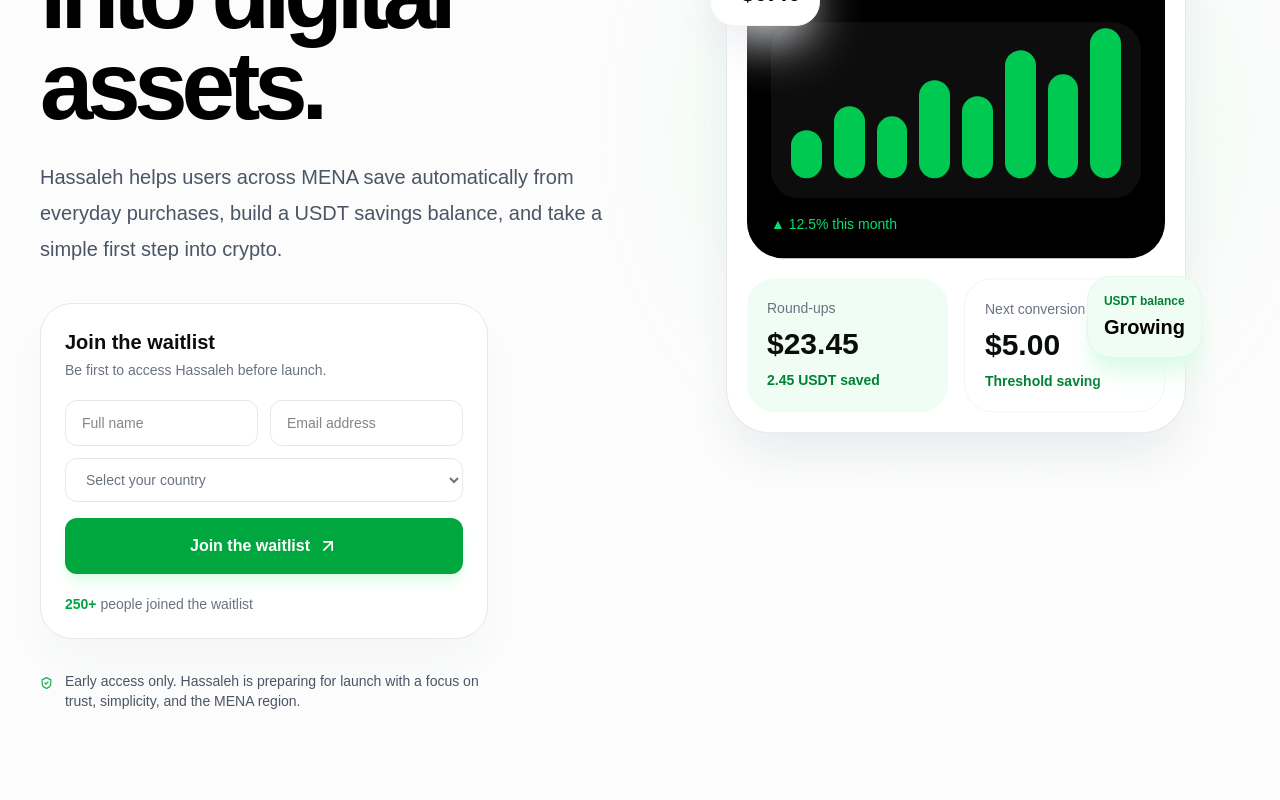
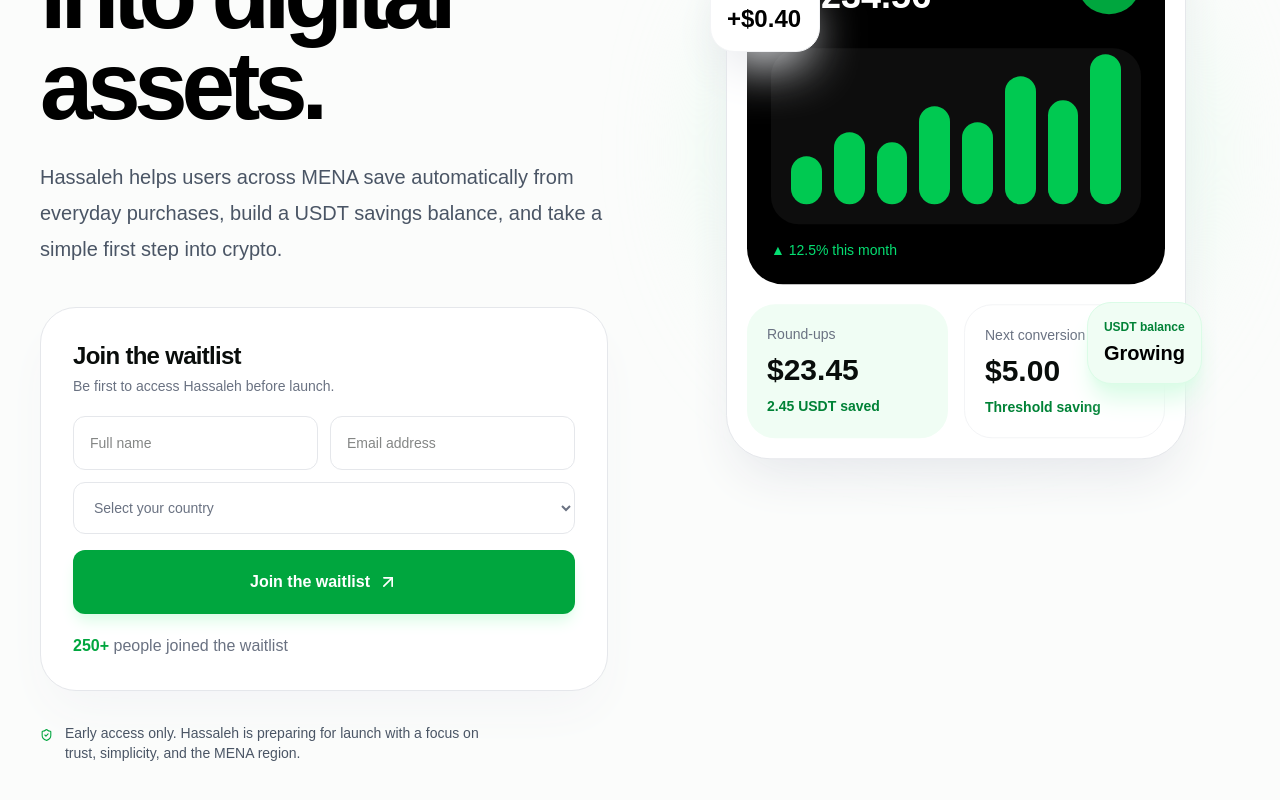
Before and after one commit to XxKaramxX/hassaleh-waitlist, a Next.js app: page / in a window 1280 px wide. Shown: the part 570-1370 px from the top of the page. Built offline with nearby package versions, Linux system fonts and the light colour scheme; no server answers.

Commit message:
Update page.tsx

```diff
--- a/app/page.tsx
+++ b/app/page.tsx
@@ -175,7 +175,7 @@ function WaitlistCard() {
         id="waitlist"
         initial={{ opacity: 0, scale: 0.96, y: 16 }}
         animate={{ opacity: 1, scale: 1, y: 0 }}
-        className="mt-9 max-w-md rounded-[2rem] border border-green-100 bg-white p-8 shadow-2xl shadow-green-100"
+        className="mt-10 max-w-xl rounded-[2.25rem] border border-green-100 bg-white p-8 shadow-2xl shadow-green-100 md:p-9"
       >
         <div className="flex h-16 w-16 items-center justify-center rounded-full bg-green-100 text-green-700">
           <CheckCircle2 className="h-9 w-9" />
@@ -215,9 +215,9 @@ function WaitlistCard() {
     <form
       id="waitlist"
       onSubmit={handleSubmit}
-      className="mt-9 max-w-md rounded-[2rem] border border-gray-200 bg-white p-6 shadow-2xl shadow-gray-100"
+      className="mt-10 max-w-xl rounded-[2.25rem] border border-gray-200 bg-white p-7 shadow-2xl shadow-gray-100 md:p-8"
     >
-      <h3 className="text-xl font-semibold">Join the waitlist</h3>
+      <h3 className="text-2xl font-semibold tracking-[-0.03em]">Join the waitlist</h3>
 
       <p className="mt-1 text-sm text-gray-500">
         Be first to access Hassaleh before launch.
@@ -228,7 +228,7 @@ function WaitlistCard() {
           value={fullName}
           onChange={(event) => setFullName(event.target.value)}
           placeholder="Full name"
-          className="rounded-xl border border-gray-200 px-4 py-3 text-sm outline-none transition focus:border-green-500 focus:ring-4 focus:ring-green-50"
+          className="rounded-xl border border-gray-200 px-4 py-4 text-sm outline-none transition focus:border-green-500 focus:ring-4 focus:ring-green-50"
         />
 
         <input
@@ -236,14 +236,14 @@ function WaitlistCard() {
           onChange={(event) => setEmail(event.target.value)}
           placeholder="Email address"
           type="email"
-          className="rounded-xl border border-gray-200 px-4 py-3 text-sm outline-none transition focus:border-green-500 focus:ring-4 focus:ring-green-50"
+          className="rounded-xl border border-gray-200 px-4 py-4 text-sm outline-none transition focus:border-green-500 focus:ring-4 focus:ring-green-50"
         />
       </div>
 
       <select
         value={country}
         onChange={(event) => setCountry(event.target.value)}
-        className="mt-3 w-full rounded-xl border border-gray-200 px-4 py-3 text-sm text-gray-500 outline-none transition focus:border-green-500 focus:ring-4 focus:ring-green-50"
+        className="mt-3 w-full rounded-xl border border-gray-200 px-4 py-4 text-sm text-gray-500 outline-none transition focus:border-green-500 focus:ring-4 focus:ring-green-50"
       >
         <option value="">Select your country</option>
         <option>Jordan</option>
@@ -256,7 +256,7 @@ function WaitlistCard() {
 
       <button
         disabled={status === "loading"}
-        className="mt-4 flex w-full items-center justify-center rounded-xl bg-green-600 px-5 py-4 font-semibold text-white shadow-lg shadow-green-100 transition hover:-translate-y-0.5 hover:bg-green-700 disabled:cursor-not-allowed disabled:opacity-70"
+        className="mt-4 flex w-full items-center justify-center rounded-xl bg-green-600 px-5 py-5 font-semibold text-white shadow-lg shadow-green-100 transition hover:-translate-y-0.5 hover:bg-green-700 disabled:cursor-not-allowed disabled:opacity-70"
       >
         {status === "loading" ? "Joining..." : "Join the waitlist"}
         <ArrowUpRight className="ml-2 h-5 w-5" />
@@ -266,7 +266,7 @@ function WaitlistCard() {
         <p className="mt-4 text-sm font-medium text-red-500">{message}</p>
       ) : null}
 
-      <p className="mt-5 text-sm text-gray-500">
+      <p className="mt-5 text-base text-gray-500">
         <span className="font-semibold text-green-600">
           {waitlistCount.toLocaleString()}+
         </span>{" "}
```
